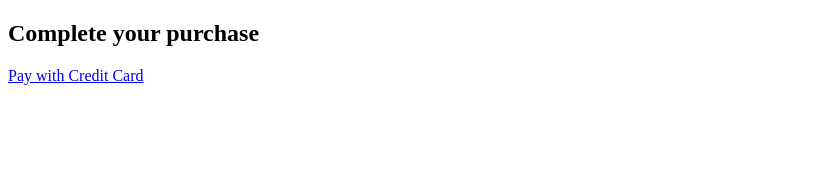
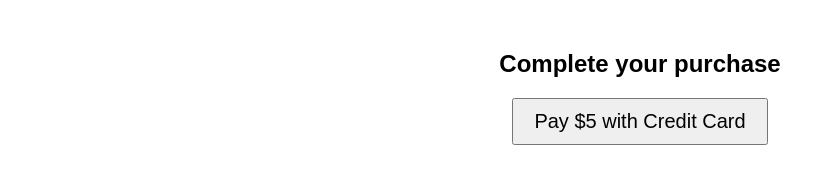
Before and after one commit to 2832812716-cell/ai-api-store, a plain HTML site: page checkout.html in a window 1280 px wide. Shown: the whole page, without its empty margins (0-834 px from the left). Drawn offline with Linux system fonts and the light colour scheme.

Commit message:
Update checkout.html

```diff
--- a/checkout.html
+++ b/checkout.html
@@ -1,9 +1,9 @@
 <!DOCTYPE html>
 <html>
 <head><title>Checkout</title></head>
-<body>
+<body style="font-family: Arial; text-align: center; margin-top: 50px;">
 <h2>Complete your purchase</h2>
-<!-- 这个链接将在第4步获得 -->
-<a href="https://buy.stripe.com/eVq3cwaf3h2A2sU3amaMU01">Pay with Credit Card</a>
+<!-- 替换为你的Stripe支付链接（第5步获取） -->
+<a href="https://buy.stripe.com/eVq3cwaf3h2A2sU3amaMU01"><button style="font-size:20px; padding:10px 20px;">Pay $5 with Credit Card</button></a>
 </body>
 </html>
```
